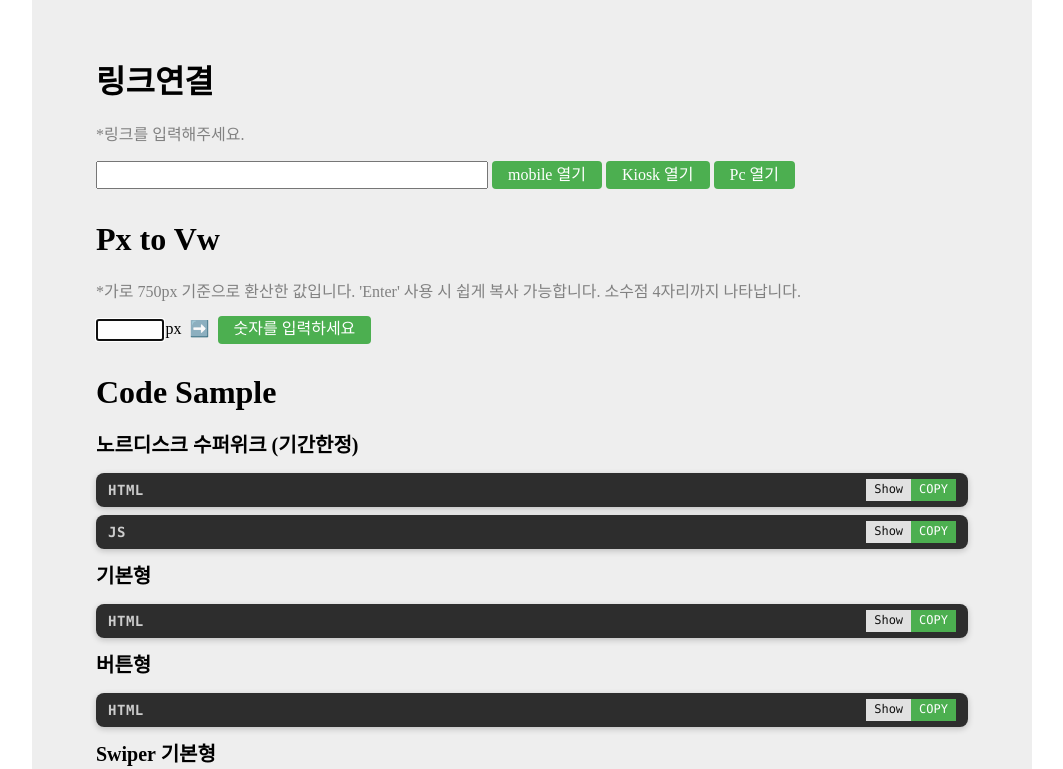
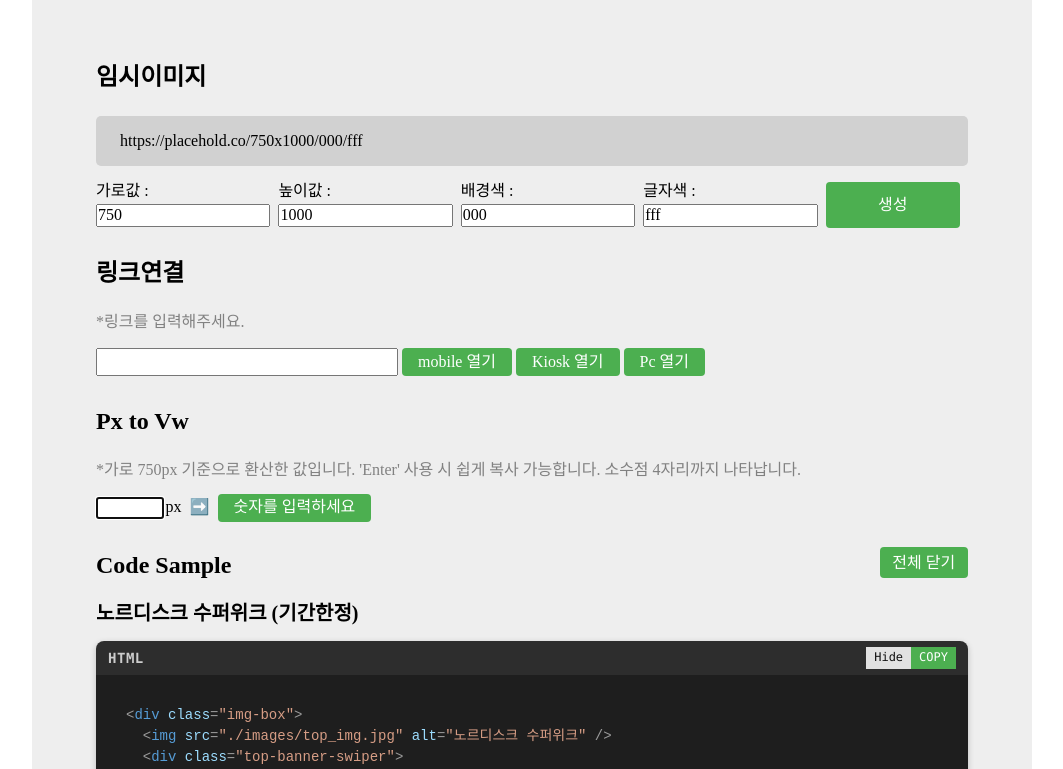
Before and after one commit to sangyeop0529/Px-to-Vw, a React (Vite) app: page / in a window 1280 px wide. Shown: the top 769 px of the page, without its empty margins (108-1171 px from the left). Built offline with nearby package versions, Linux system fonts and the light colour scheme.

Commit message:
임시 이미지 생성

```diff
--- a/src/App.tsx
+++ b/src/App.tsx
@@ -4,12 +4,21 @@ import styled from "styled-components";
 import { codeExamples } from "./codes/codeExamples";
 import TitleSec from "./components/Title";
 import MoveToLink from "./components/MoveToLink";
+import { useState } from "react";
+import PlaceholderImg from "./components/PlaceholderImg";
 
 const allExamples = codeExamples.Sample;
 
 function App() {
+  const [allOpen, setAllOpen] = useState(true);
+
+  const toggleAll = () => setAllOpen((prev) => !prev);
+
   return (
     <Container>
+      <TitleSec title={"임시이미지"} />
+      <PlaceholderImg />
+
       <TitleSec title={"링크연결"} />
       <MoveToLink />
 
@@ -17,6 +26,12 @@ function App() {
       <PxToVw />
 
       <TitleSec title={"Code Sample"} />
+      <FlexBox>
+        <AllBtn onClick={toggleAll}>
+          {allOpen ? "전체 닫기" : "전체 열기"}
+        </AllBtn>
+      </FlexBox>
+
       {allExamples.map((group, groupIdx) => (
         <div key={groupIdx} className="example-group">
           {group.map((example) => (
@@ -26,6 +41,7 @@ function App() {
               title={example.title}
               type={example.type}
               code={example.code}
+              allOpen={allOpen}
             />
           ))}
         </div>
@@ -42,3 +58,20 @@ const Container = styled.div`
   margin: 0 auto;
   padding: 4rem;
 `;
+const FlexBox = styled.div`
+  display: flex;
+  justify-content: flex-end;
+  margin-top: -3.5rem;
+  margin-bottom: 1.5rem;
+`;
+const AllBtn = styled.button`
+  display: flex;
+  justify-content: center;
+  align-items: center;
+  padding: 0.4rem 0.8rem;
+  background-color: #4caf50;
+  color: #fff;
+  border: none;
+  height: 100%;
+  border-radius: 4px;
+`;
--- a/src/components/CodeCopy.tsx
+++ b/src/components/CodeCopy.tsx
@@ -9,13 +9,17 @@ type CodeCopyProps = {
   title: string;
   type: string;
   code: string;
+  allOpen: boolean;
 };
 
-const CodeCopy = ({ id, title, type, code }: CodeCopyProps) => {
+const CodeCopy = ({ id, title, type, code, allOpen }: CodeCopyProps) => {
   const storageKey = `code-copy-${id}`;
   const [isOpen, setIsOpen] = useState(false);
+  const codeRef = useRef<HTMLDivElement>(null);
 
-  const codeRef = useRef(null);
+  useEffect(() => {
+    setIsOpen(allOpen);
+  }, [allOpen]);
 
   useEffect(() => {
     if (isOpen && codeRef.current) {
--- a/src/components/MoveToLink.tsx
+++ b/src/components/MoveToLink.tsx
@@ -60,7 +60,7 @@ const MoveToLink = () => {
           value={input}
           onChange={onchangeInput}
           type="text"
-          size={40}
+          size={30}
         />
         <FlexBox>
           <Button onClick={onClickMoveMob}>mobile 열기</Button>
--- /dev/null
+++ b/src/components/PlaceholderImg.tsx
@@ -0,0 +1,108 @@
+import { useState } from "react";
+import styled from "styled-components";
+import { ToastContainer, toast } from "react-toastify";
+
+const PlaceholderImg = () => {
+  const [width, setWidth] = useState("750");
+  const [height, setHeight] = useState("1000");
+  const [bgColor, setBgColor] = useState("000");
+  const [textColor, setTextColor] = useState("fff");
+
+  // 공통 URL 생성
+  const placeholderUrl = `https://placehold.co/${width}x${height}/${bgColor}/${textColor}`;
+
+  const handleChange =
+    (setter: React.Dispatch<React.SetStateAction<string>>) =>
+    (e: React.ChangeEvent<HTMLInputElement>) => {
+      setter(e.target.value);
+    };
+
+  const onClickBtn = async () => {
+    try {
+      await navigator.clipboard.writeText(
+        `<img src="${placeholderUrl}" alt="임시코드" />`
+      );
+      toast("클립보드에 복사됨");
+    } catch (err) {
+      toast.error("클립보드 복사 실패!");
+      console.error(err);
+    }
+  };
+
+  return (
+    <Wrapper>
+      <Example>{placeholderUrl}</Example>
+      <FlexBox>
+        <Label>
+          가로값 :
+          <Input type="text" value={width} onChange={handleChange(setWidth)} />
+        </Label>
+        <Label>
+          높이값 :
+          <Input
+            type="text"
+            value={height}
+            onChange={handleChange(setHeight)}
+          />
+        </Label>
+        <Label>
+          배경색 :
+          <Input
+            type="text"
+            value={bgColor}
+            onChange={handleChange(setBgColor)}
+          />
+        </Label>
+        <Label>
+          글자색 :
+          <Input
+            type="text"
+            value={textColor}
+            onChange={handleChange(setTextColor)}
+          />
+        </Label>
+        <Button onClick={onClickBtn}>생성</Button>
+        <ToastContainer />
+      </FlexBox>
+    </Wrapper>
+  );
+};
+
+export default PlaceholderImg;
+
+const Wrapper = styled.div`
+  margin-bottom: 2rem;
+`;
+const Example = styled.p`
+  background-color: #d1d1d1;
+  padding: 1rem 1.5rem;
+  border-radius: 5px;
+`;
+const FlexBox = styled.div`
+  display: flex;
+  gap: 0.5rem;
+  width: 100%;
+  margin-top: 1rem;
+`;
+const Label = styled.label`
+  display: flex;
+  flex-flow: column wrap;
+  gap: 0.25rem;
+  width: 20%;
+`;
+const Input = styled.input`
+  width: 100%;
+`;
+const Button = styled.button`
+  flex-grow: 1;
+  display: flex;
+  justify-content: center;
+  align-items: center;
+  padding: 0.875rem 1rem;
+  background-color: #4caf50;
+  color: #fff;
+  border: none;
+  height: 100%;
+  border-radius: 4px;
+  cursor: pointer;
+`;
--- a/src/components/Title.tsx
+++ b/src/components/Title.tsx
@@ -12,6 +12,6 @@ export default TitleSec;
 
 const Title = styled.h2`
   font-weight: bold;
-  font-size: 32px;
+  font-size: 24px;
   margin-bottom: 1.5rem;
 `;
```
